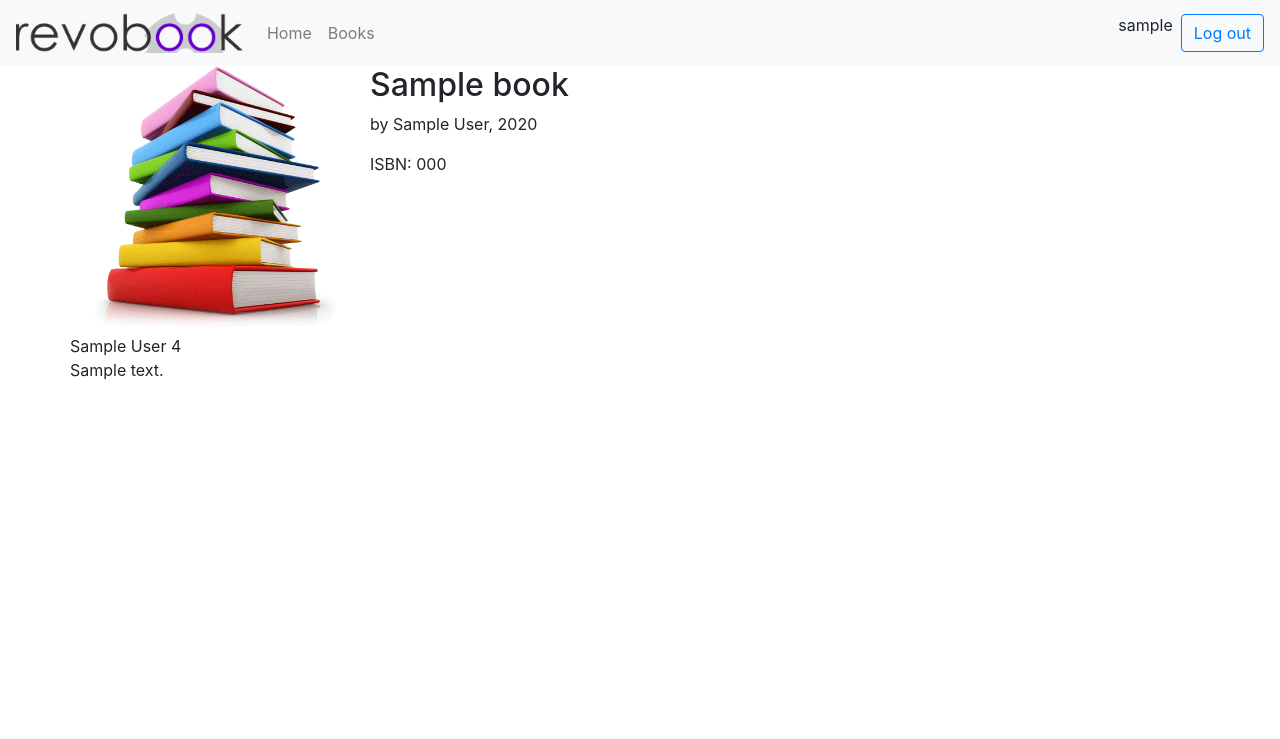
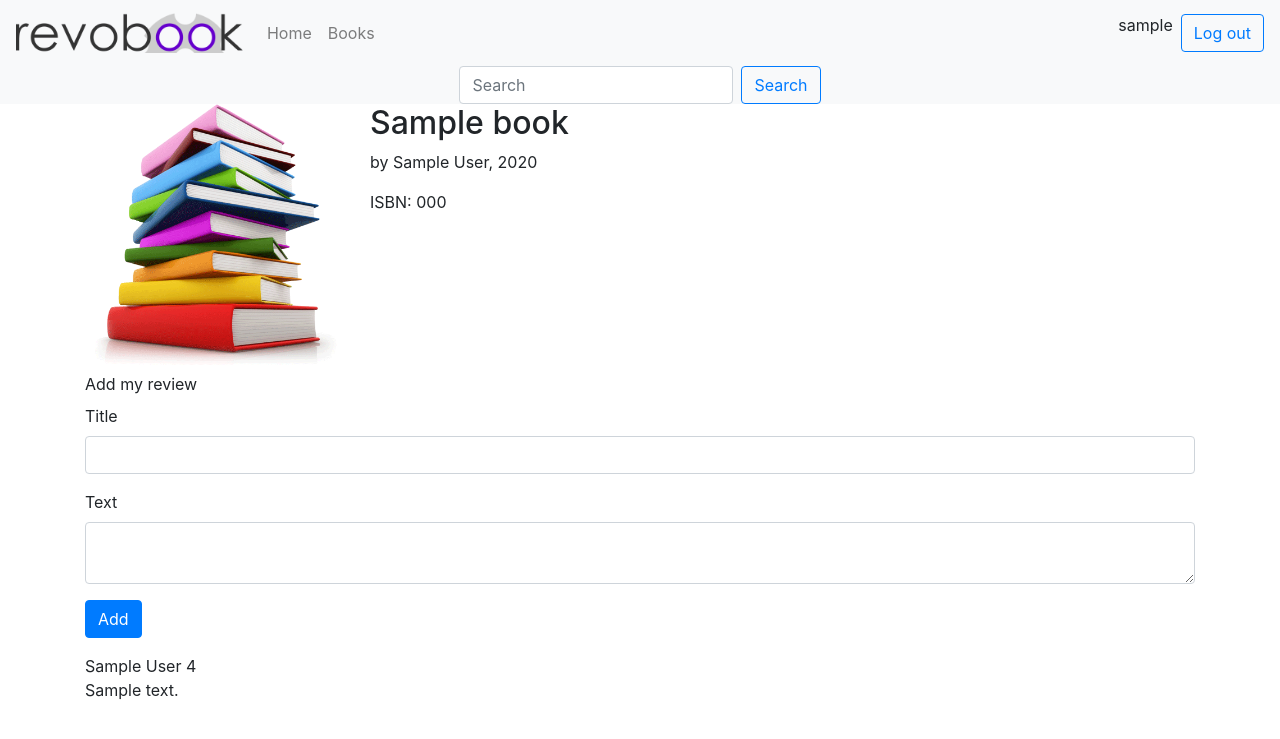
Before and after one commit to aaakulchyk/project1, a Flask app: template templates/book.html in a window 1280 px wide. Shown: the top 739 px of the page. Run offline with Flask 2, Linux system fonts and the light colour scheme; the visitor is signed in with stand-in values (Sample User, id 1); the template is opened without the code that fills it: most values are stand-ins (such as "Sample title", 1, 10 or a date in 2020); some libraries are stand-ins or nearby versions.

Commit message:
Added form for leaving a review by authorized user

```diff
--- a/application.py
+++ b/application.py
@@ -100,10 +100,16 @@ def search(page, methods=['GET', 'POST']):
 
 @app.route('/books/<int:id>')
 def book(id):
+    # Fetch book with a given id.
     result = db.execute("SELECT isbn, title, author, year FROM books WHERE id = :id", {'id': id})
+    # Create a dict containing book information.
     for row in result:
         book_data = dict(row)
-    reviews_list = db.execute("SELECT book_id, author_id, rating, text FROM reviews WHERE book_id = :id",
-                                        {'id': id})
-    reviews = [dict(review) for review in reviews_list]
-    return render_template('book.html', book=book_data, reviews=reviews)
+    if book_data:
+        # Collect reviews related to the book.
+        reviews_data = db.execute("SELECT book_id, author_id, rating, text FROM reviews WHERE book_id = :id",
+                                            {'id': id})
+        reviews_list = [dict(review) for review in reviews_data]
+        return render_template('book.html', book=book_data, reviews=reviews_list)
+    else:
+        return render_template('error.html', message='Sorry! We can\'t find this book in our library :(')
--- a/templates/book.html
+++ b/templates/book.html
@@ -11,17 +11,36 @@
         <p>ISBN: {{ book.isbn }}</p>
     </div>
 </div>
+{% if session['user_id'] %}
+<label for="add-review">Add my review</label>
+<form class="add-review" id="add-review" action="add_review" method="post">
+    <div class="form-group">
+        <label for="review-title">Title</label>
+        <input class="form-control mr-sm-2" id="review-title" type="text" aria-describedby="Review title" name="review-title">
+    </div>
+    <div class="form-group">
+        <label for="review-text">Text</label>
+        <textarea class="form-control mr-sm-2" id="review-text" type="text" aria-describedby="Review text" name="review-text"></textarea>
+    </div>
+    <div class="form-group">
+        <button class="btn btn-primary" type="submit">Add</button>
+    </div>
+</form>
+{% endif %}
 {% if reviews %}
 <div class="row reviews">
     {% for review in book.reviews %}
-    <div class="row review">
-        <div class="col-12 review-body">
-            <span class="review-item review-author">{{ review.author }}</span>
-            <span class="review-item review-rating">{{ review.rating }}</span>
-            <p class="review-item review-text">{{ review.text }}</p>
-        </div>
+    <div class="col-12 review-body">
+        <span class="review-item review-author">{{ review.author }}</span>
+        <span class="review-item review-rating">{{ review.rating }}</span>
+        <p class="review-item review-text">{{ review.text }}</p>
     </div>
     {% endfor %}
 </div>
+    {% else %}
+    <div class="col-12 empty">
+        <p class="empty-message">There is no reviews for this book yet.</p>
+    </div>
+</div>
 {% endif %}
 {% endblock %}
--- a/templates/home.html
+++ b/templates/home.html
@@ -1,8 +1,5 @@
 {% extends 'layout.html' %}
 {% block title %}Home{% endblock %}
 {% block content %}
-<form class="form-inline bg-light justify-content-center align-middle" action="{{ url_for('search') }}" id="search" method="get">
-    <input class="form-control mr-sm-2" type="text" aria-describedby="search" placeholder="Search" name="search">
-    <button type="submit" class="btn btn-outline-primary">Search</button>
-</form>
+
 {% endblock %}
--- a/templates/layout.html
+++ b/templates/layout.html
@@ -6,7 +6,7 @@
     <meta name="author" content="Andrei Kulchyk">
     <title>Revobook - {% block title %}{% endblock %}</title>
     <link rel="stylesheet" href="https://stackpath.bootstrapcdn.com/bootstrap/4.1.3/css/bootstrap.min.css" integrity="sha384-MCw98/SFnGE8fJT3GXwEOngsV7Zt27NXFoaoApmYm81iuXoPkFOJwJ8ERdknLPMO" crossorigin="anonymous">
-    <link rel="stylesheet" href="static/css/main.css">
+    <link rel="stylesheet" href="{{ url_for('static', filename='css/main.css') }}">
     <script src="https://code.jquery.com/jquery-3.3.1.slim.min.js" integrity="sha384-q8i/X+965DzO0rT7abK41JStQIAqVgRVzpbzo5smXKp4YfRvH+8abtTE1Pi6jizo" crossorigin="anonymous"></script>
     <script src="https://cdnjs.cloudflare.com/ajax/libs/popper.js/1.14.3/umd/popper.min.js" integrity="sha384-ZMP7rVo3mIykV+2+9J3UJ46jBk0WLaUAdn689aCwoqbBJiSnjAK/l8WvCWPIPm49" crossorigin="anonymous"></script>
     <script src="https://stackpath.bootstrapcdn.com/bootstrap/4.1.3/js/bootstrap.min.js" integrity="sha384-ChfqqxuZUCnJSK3+MXmPNIyE6ZbWh2IMqE241rYiqJxyMiZ6OW/JmZQ5stwEULTy" crossorigin="anonymous"></script>
@@ -49,6 +49,10 @@
             </div>
           </div>
         </nav>
+        <form class="form-inline bg-light justify-content-center align-middle" action="{{ url_for('search') }}" id="search" method="get">
+            <input class="form-control mr-sm-2" type="text" aria-describedby="search" placeholder="Search" name="search">
+            <button type="submit" class="btn btn-outline-primary">Search</button>
+        </form>
       </header>
       <div class="container" id="main">
         {% block content %}{% endblock %}
```
Also changed, not shown: 3 other files.
